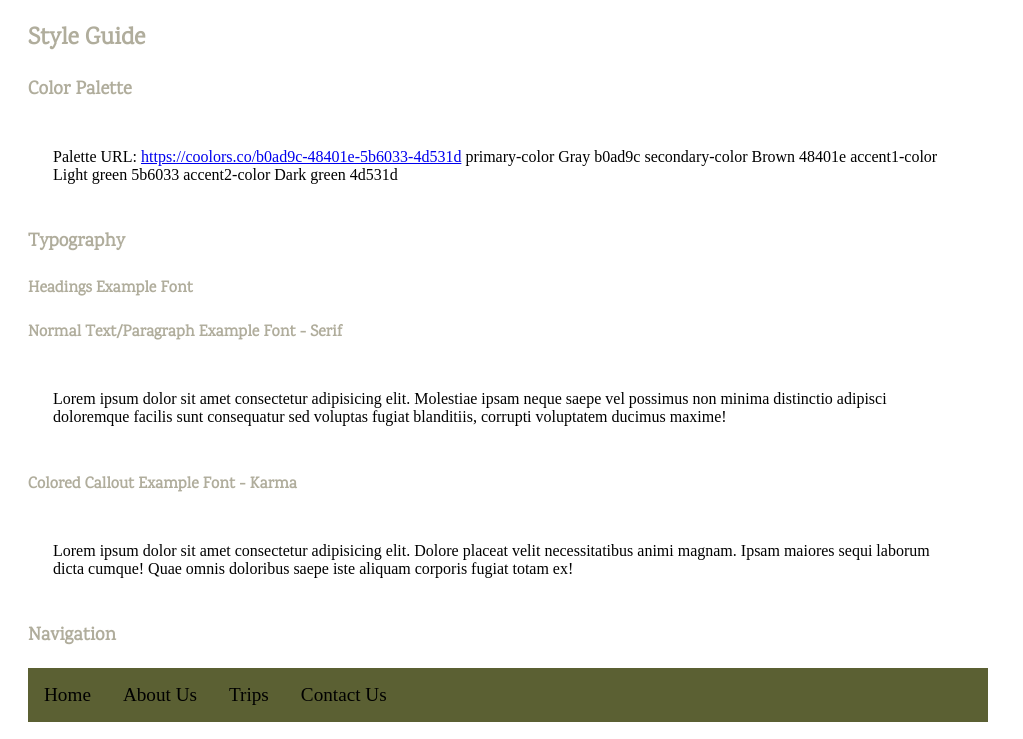
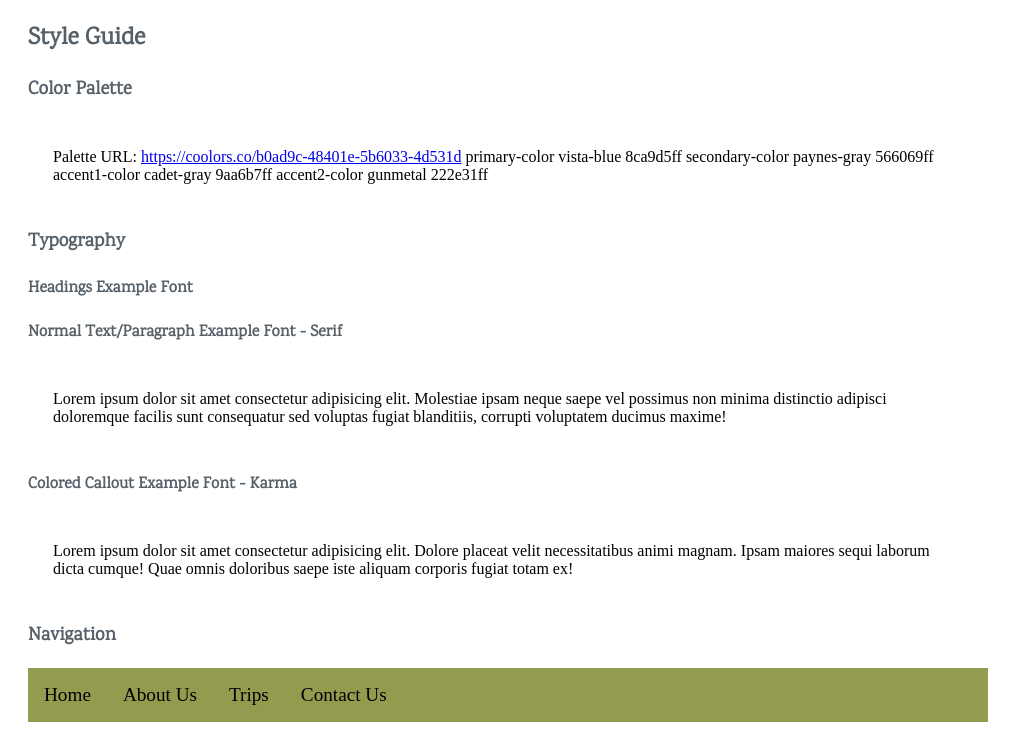
Before and after one commit to wcvaughan/wdd130, a plain HTML site: page wwr/site-plan-rafting.html in a window 1280 px wide. Shown: the part 900-1639 px from the top of the page, without its empty margins (0-1023 px from the left). Drawn offline with Linux system fonts and the light colour scheme; a web font is replaced by a local one.

Commit message:
changed color choices

```diff
--- a/wwr/site-plan-rafting.html
+++ b/wwr/site-plan-rafting.html
@@ -50,16 +50,16 @@
 
         <h3>Color Palette</h3>
         <p>
-            Palette URL: <a href="https://coolors.co/b0ad9c-48401e-5b6033-4d531d" target="_blank">
+            Palette URL: <a href="https://coolors.co/8ca9d5-566069-9aa6b7-222e31" target="_blank">
                 https://coolors.co/b0ad9c-48401e-5b6033-4d531d</a>
             primary-color
-            Gray b0ad9c
+            vista-blue 8ca9d5ff
             secondary-color
-            Brown 48401e
+            paynes-gray 566069ff
             accent1-color
-            Light green 5b6033
+            cadet-gray 9aa6b7ff
             accent2-color
-            Dark green 4d531d
+            gunmetal 222e31ff
         </p>
 
         <h3>Typography</h3>
--- a/wwr/styles/site-plan-rafting.css
+++ b/wwr/styles/site-plan-rafting.css
@@ -1,15 +1,15 @@
 @import url('https://fonts.googleapis.com/css2?family=serif&family=Karma&display=swap');
 
 :root {
-    --primary-color: #b0ad9c;
-    --secondary-color: #48401e;
-    --accent1-color: #5b6033;
-    --accent2-color: #4d531d;
+    --primary-color: #8ca9d5ff;
+    --secondary-color: #566069ff;
+    --accent1-color: #9aa6b7ff;
+    --accent2-color: #222e31ff;
 
     --heading-font: '_____', Karma;
     --paragraph-font: '_____', serif;
 
-    --nav-background-color: #5b6033;
+    --nav-background-color: #939c4e;
     --nav-link-color: black;
     --nav-hover-link-color: blue;
     --nav-hover-background-color: gray;
@@ -24,7 +24,7 @@ body {
 
 h1, h2, h3, h4, h5, h6 {
     font-family: var(--heading-font);
-    color: var(--primary-color);
+    color: var(--secondary-color);
 }
 
 header {
```
